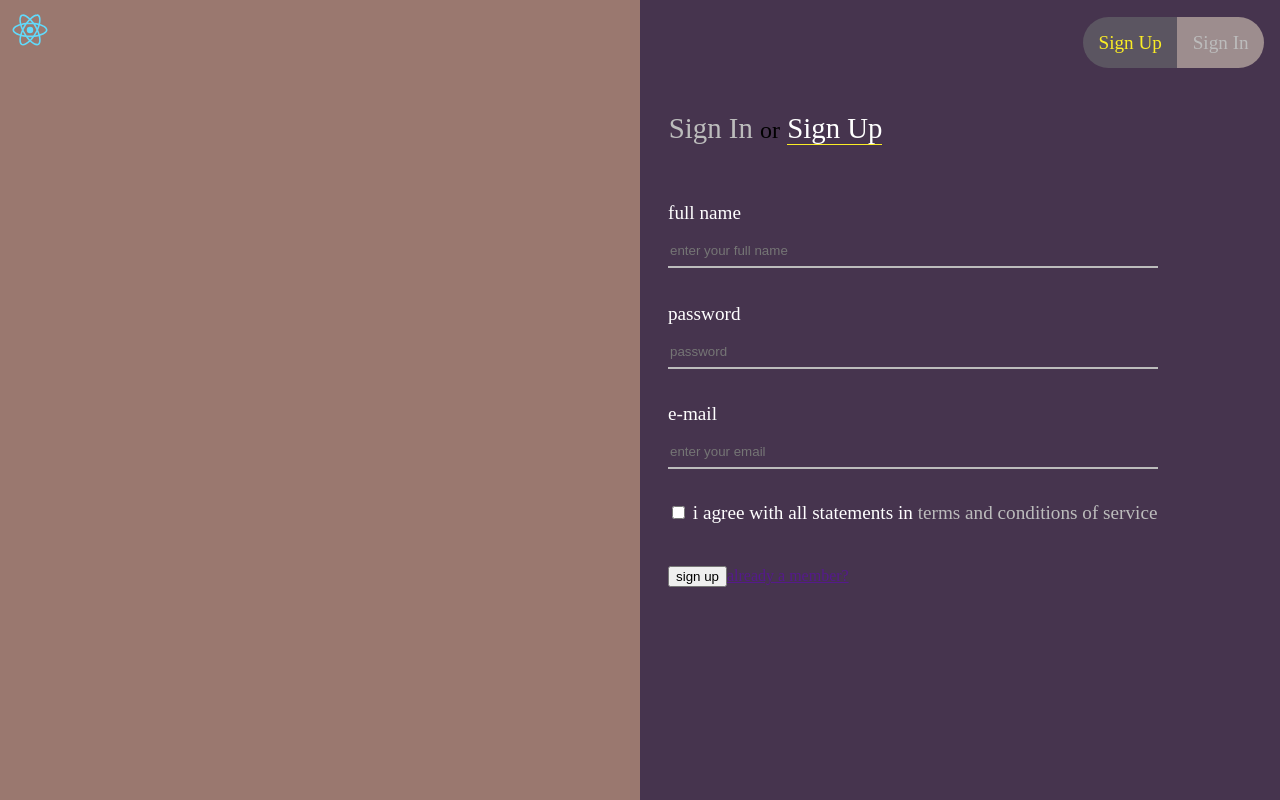
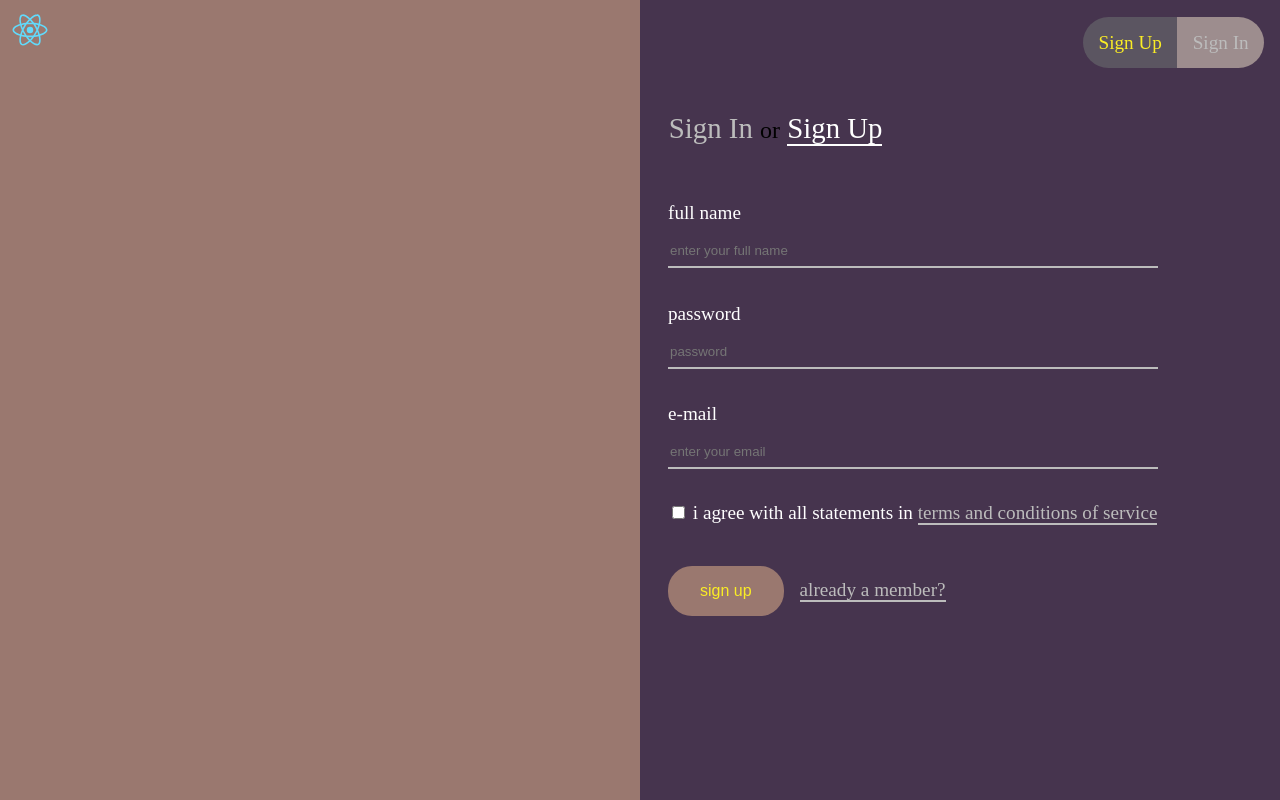
Before and after one commit to kelvink96/signup-signin-ui, a React (Create React App) app: page / in a window 1280 px wide. Built offline with nearby package versions, Linux system fonts and the light colour scheme.

Commit message:
form buttons, terms and conditions link success

```diff
--- a/src/App.css
+++ b/src/App.css
@@ -70,13 +70,14 @@ body {
 }
 .App-form .Form-title a.active {
   color: white;
-  border-bottom: 1px solid #FAED25;
+  border-bottom: 2px solid white;
 }
 .App-form .Form-title a:not(.active) {
   color: #bcbcbc;
 }
 .App-form .Form-title a:hover, .App-form .Form-title a:focus {
   color: #FAED25;
+  border-bottom: 2px solid #FAED25;
   transition: all ease-in 150ms;
 }
 .App-form .Form-content {
@@ -116,11 +117,39 @@ body {
 .App-form .Form-content .Terms-link {
   color: #bcbcbc;
   text-decoration: none;
+  border-bottom: 2px solid #bcbcbc;
 }
 .App-form .Form-content .Terms-link:hover, .App-form .Form-content .Terms-link:focus {
   color: #FAED25;
-  text-decoration: underline;
+  text-decoration: none;
+  border-bottom: 2px solid #FAED25;
   transition: all ease 200ms;
+}
+.App-form .Form-content .Signup-btn-container button {
+  padding: 1em 2em;
+  border-radius: 1.5em;
+  border: none;
+  background: #9A786F;
+  font-size: 1em;
+  color: #FAED25;
+  margin-right: 1em;
+}
+.App-form .Form-content .Signup-btn-container button:hover, .App-form .Form-content .Signup-btn-container button:focus {
+  background: transparent;
+  border: 2px solid #FAED25;
+  padding: 0.85em 1.9em;
+  transition: all ease 200ms;
+}
+.App-form .Form-content .Signup-btn-container a {
+  color: #bcbcbc;
+  font-size: 1.2em;
+  text-decoration: none;
+  border-bottom: 2px solid #bcbcbc;
+}
+.App-form .Form-content .Signup-btn-container a:hover, .App-form .Form-content .Signup-btn-container a:focus {
+  color: #FAED25;
+  transition: all ease-in 200ms;
+  border-bottom: 2px solid #FAED25;
 }
 
 /*# sourceMappingURL=App.css.map */
--- a/src/App.sass
+++ b/src/App.sass
@@ -62,7 +62,7 @@
 
       &.active
         color: white
-        border-bottom: 1px solid $yellow
+        border-bottom: 2px solid white
 
       &:not(.active)
         color: $white-ish
@@ -70,6 +70,7 @@
       &:hover,
       &:focus
         color: $yellow
+        border-bottom: 2px solid $yellow
         transition: all ease-in 150ms
 
   .Form-content
@@ -109,9 +110,41 @@
     .Terms-link
       color: $white-ish
       text-decoration: none
+      border-bottom: 2px solid $white-ish
+
 
       &:hover,
       &:focus
         color: $yellow
-        text-decoration: underline
+        text-decoration: none
+        border-bottom: 2px solid $yellow
         transition: all ease 200ms
+
+    .Signup-btn-container
+      button
+        padding: 1em 2em
+        border-radius: 1.5em
+        border: none
+        background: $brown
+        font-size: 1em
+        color: $yellow
+        margin-right: 1em
+
+        &:hover,
+        &:focus
+          background: transparent
+          border: 2px solid $yellow
+          padding: .85em 1.9em
+          transition: all ease 200ms
+
+      a
+        color: $white-ish
+        font-size: 1.2em
+        text-decoration: none
+        border-bottom: 2px solid $white-ish
+
+        &:hover,
+        &:focus
+          color: $yellow
+          transition: all ease-in 200ms
+          border-bottom: 2px solid $yellow
```
